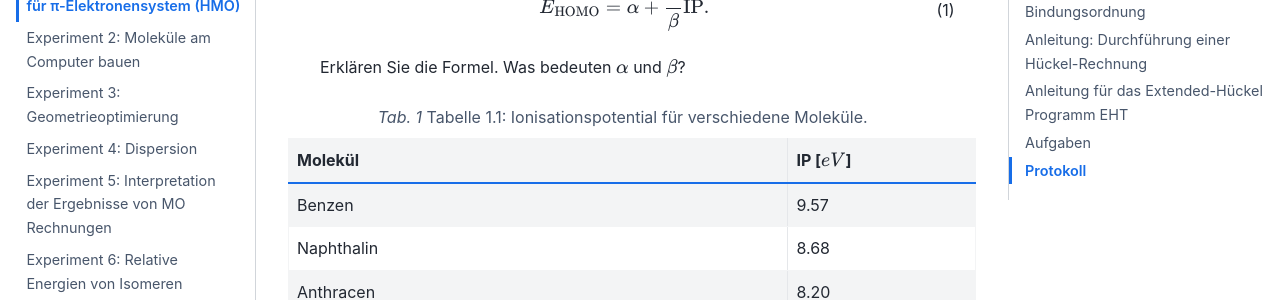
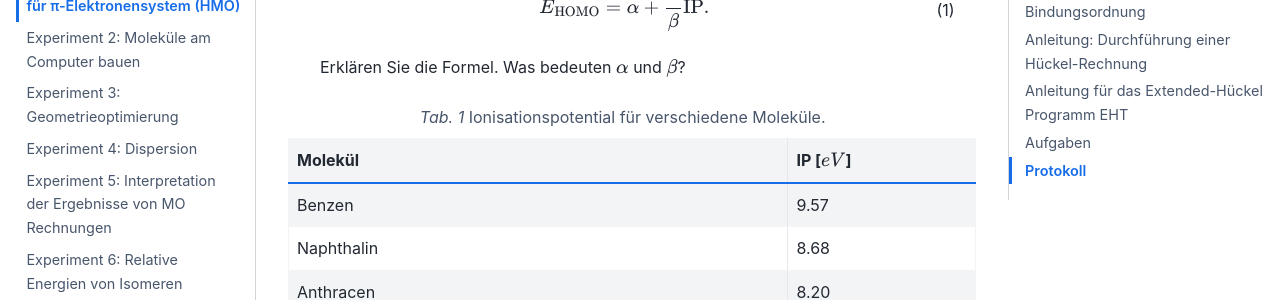
Before and after one commit to grimme-lab/bch616-teaching, a Sphinx documentation site: the page built from doc/ex1_hueckel.rst, in a window 1280 px wide and 900 px high, scrolled down 7859 px. Shown: the part 153-453 px from the top of the window. Built offline with Sphinx 7.4.7 and the Sphinx Book theme 1.1.4, drawn with Linux system fonts in a browser that asks for light colours.

Commit message:
caption angepasst

```diff
--- a/doc/ex1_hueckel.rst
+++ b/doc/ex1_hueckel.rst
@@ -273,7 +273,7 @@ e) Finden Sie die jeweils bevorzugte Kohlenstoffposition für a. elektrophile un
 
    Erklären Sie die Formel. Was bedeuten :math:`\alpha` und :math:`\beta`?
 
-.. table:: Tabelle 1.1: Ionisationspotential für verschiedene Moleküle.
+.. table:: Ionisationspotential für verschiedene Moleküle.
    :align: center
 
    +-------------------------+------------------+
```
